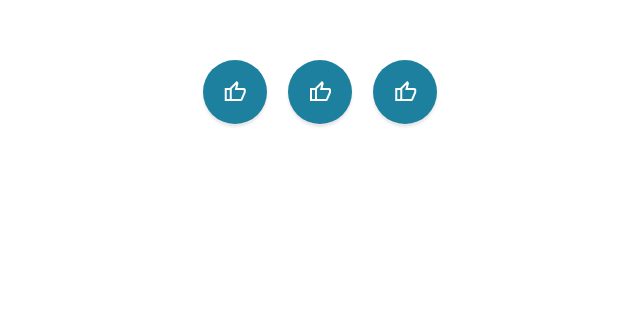
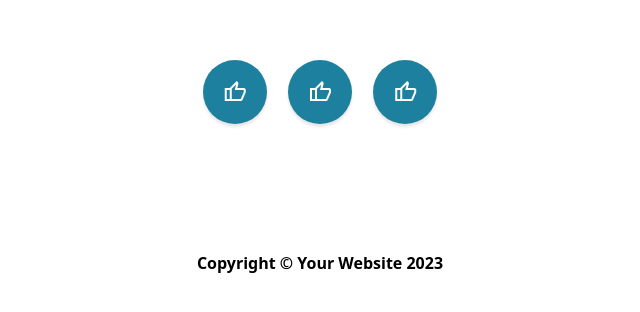
Before and after one commit to Hokmiran/sass-template, a website: page index.html in a window 1280 px wide. Shown: the part 5398-5710 px from the top of the page, without its empty margins (320-960 px from the left). Drawn offline with nearby package versions, Linux system fonts and the light colour scheme.

Commit message:
last updates

```diff
--- a/index.html
+++ b/index.html
@@ -254,6 +254,14 @@
             </div>
         </div>
     </section>
+
+    <section class="copy">
+        <div>
+            <p>
+                Copyright © Your Website 2023
+            </p>
+        </div>
+    </section>
 </body>
 
 </html>
--- a/src/sass/base/reset.scss
+++ b/src/sass/base/reset.scss
@@ -2,4 +2,5 @@
     margin: 0;
     padding: 0;
     list-style-type: none;
+    border: 0;
 }
--- a/src/sass/layout/portfolio.scss
+++ b/src/sass/layout/portfolio.scss
@@ -274,3 +274,8 @@
         margin: 0 20px;
     }
 }
+
+.copy {
+    @include flex-center;
+    @include text;
+}
```
Also changed, not shown: src/css/style.css, 1 other file.
